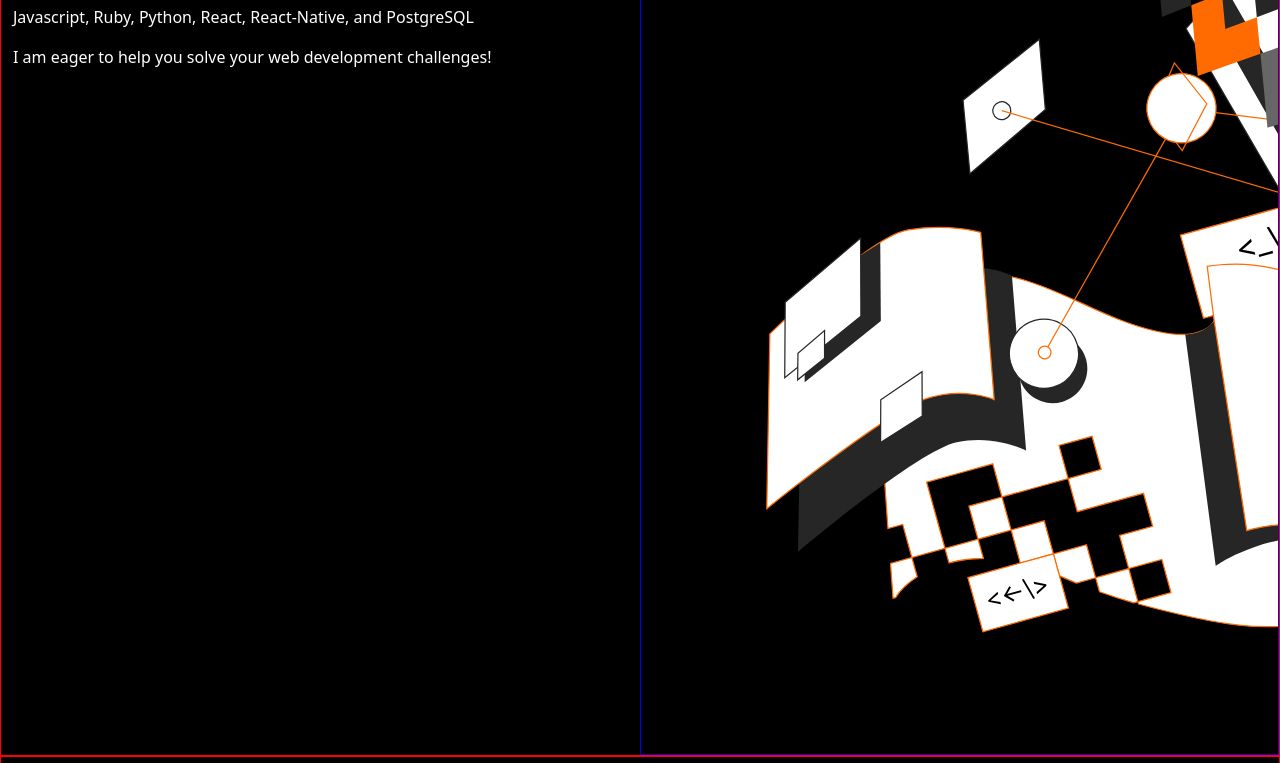
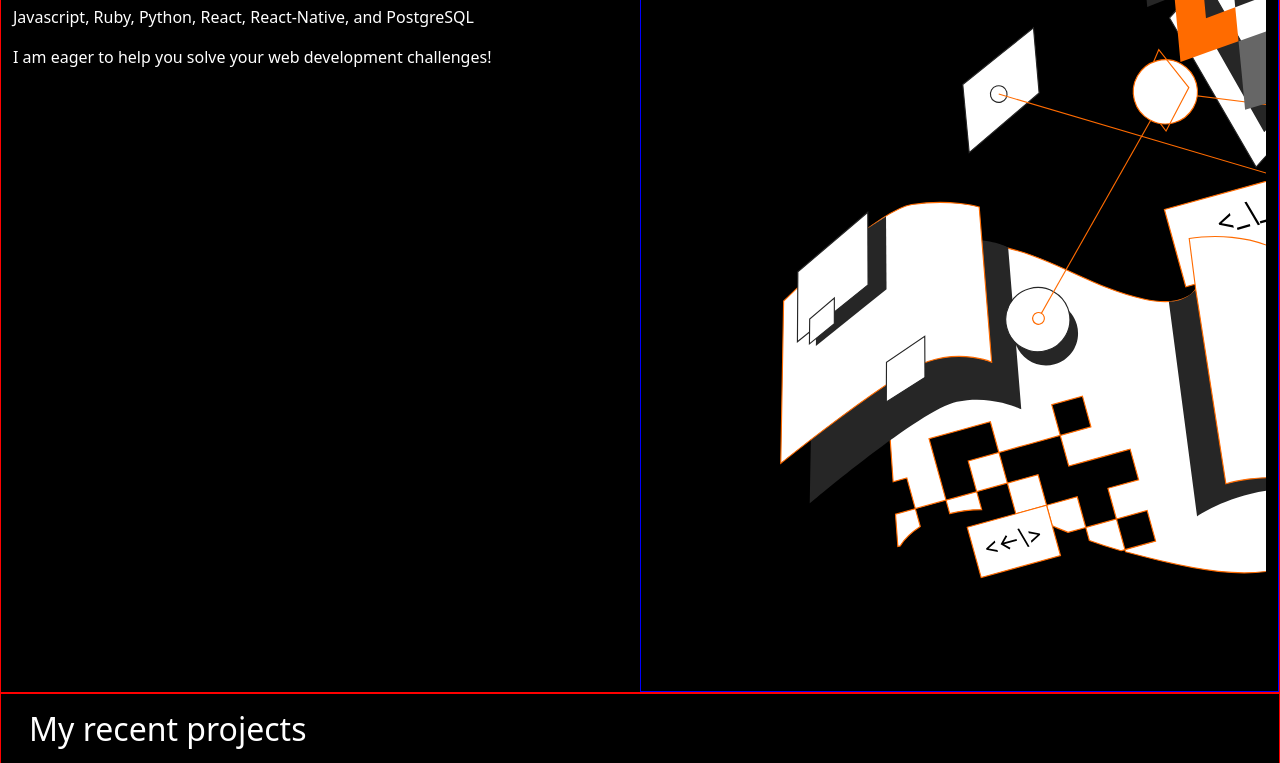
Before and after one commit to david-lafontant/project-alpha, a website: page index.html in a window 1280 px wide. Shown: the part 202-965 px from the top of the page. Drawn offline with nearby package versions, Linux system fonts and the light colour scheme.

Commit message:
Fix linter error

```diff
--- a/index.html
+++ b/index.html
@@ -72,7 +72,7 @@
 
       </div>
       <div class="col-md-6 bordered fill">
-        <img src="src/assets/group.svg" />
+        <img src="src/assets/group.svg" width="100%" height="auto"/>
       </div>
     </section>
     <section id="portfolio" class="section row">
```
